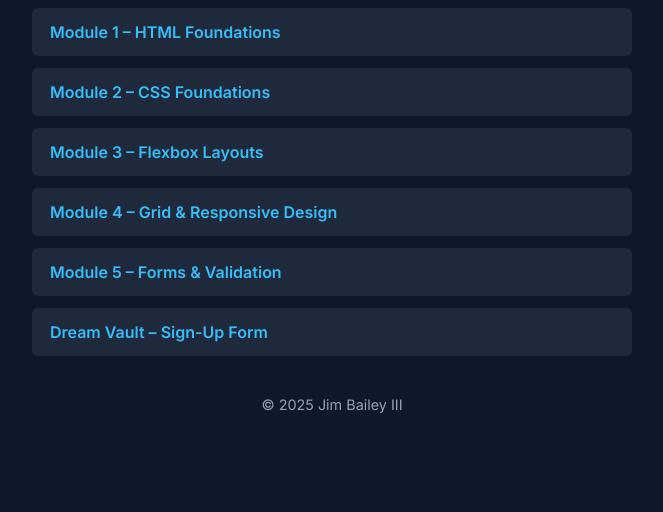
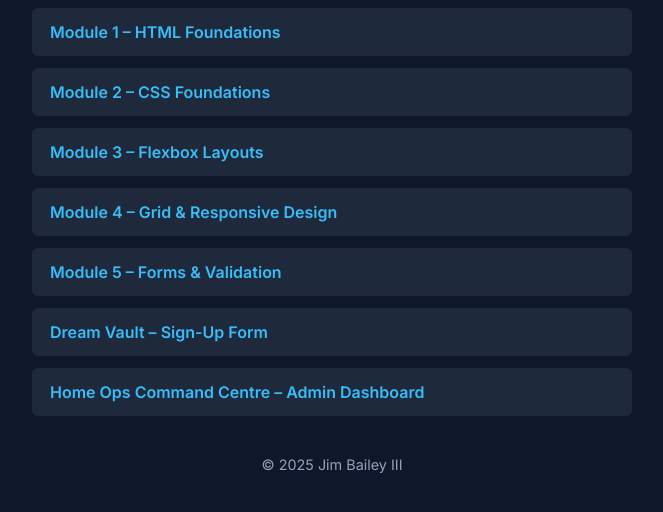
Before and after one commit to jdbaileyiii-stack/coursera-test, a plain HTML site: page index.html in a window 1280 px wide. Shown: the part 122-634 px from the top of the page, without its empty margins (308-971 px from the left). Drawn offline with Linux system fonts and the light colour scheme.

Commit message:
Update index.html

```diff
--- a/index.html
+++ b/index.html
@@ -46,6 +46,7 @@
       <li><a href="module4-solution/">Module 4 – Grid & Responsive Design</a></li>
       <li><a href="module5-solution/">Module 5 – Forms & Validation</a></li>
       <li><a href="signup-form/">Dream Vault – Sign-Up Form</a></li>
+      <li><a href="odinproject-admindashboard/">Home Ops Command Centre – Admin Dashboard</a></li>
     </ul>
 
     <footer>© <span id="year"></span> Jim Bailey III</footer>
```
